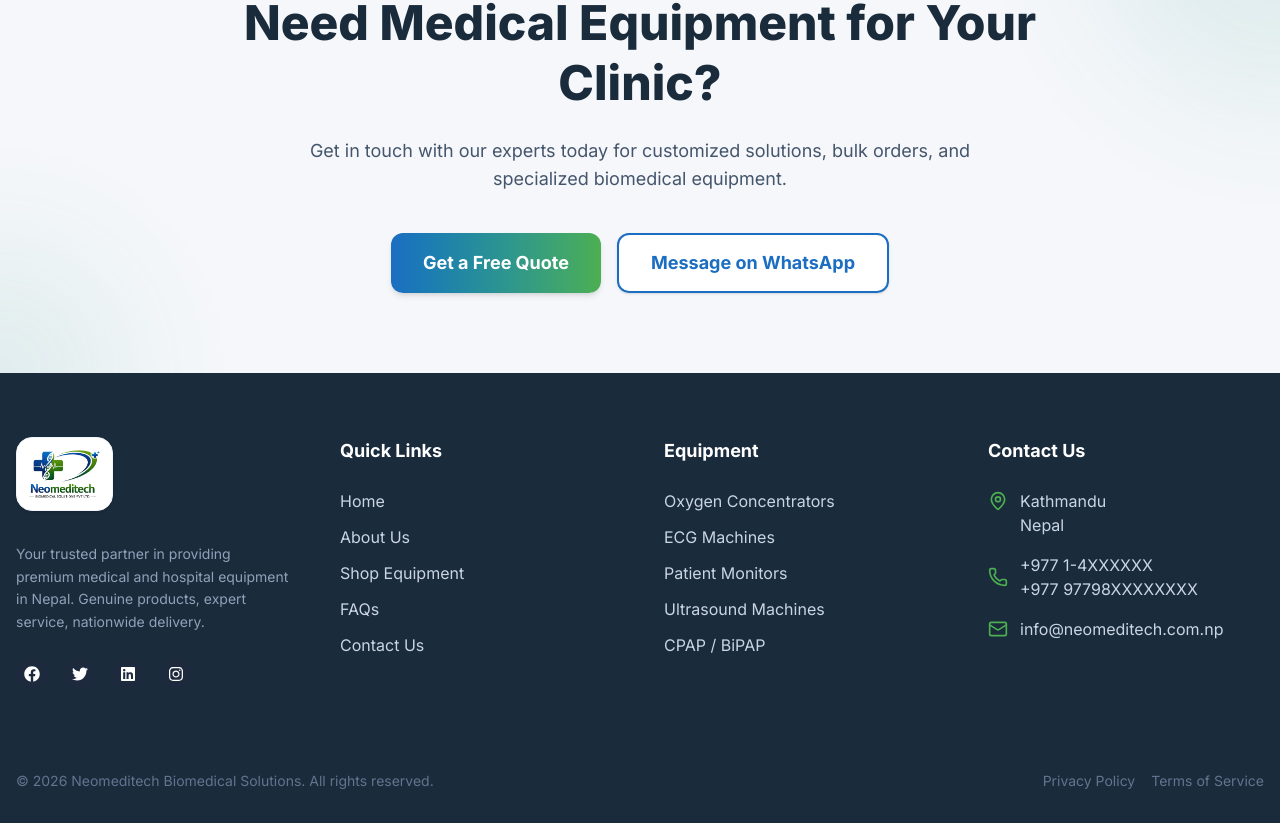
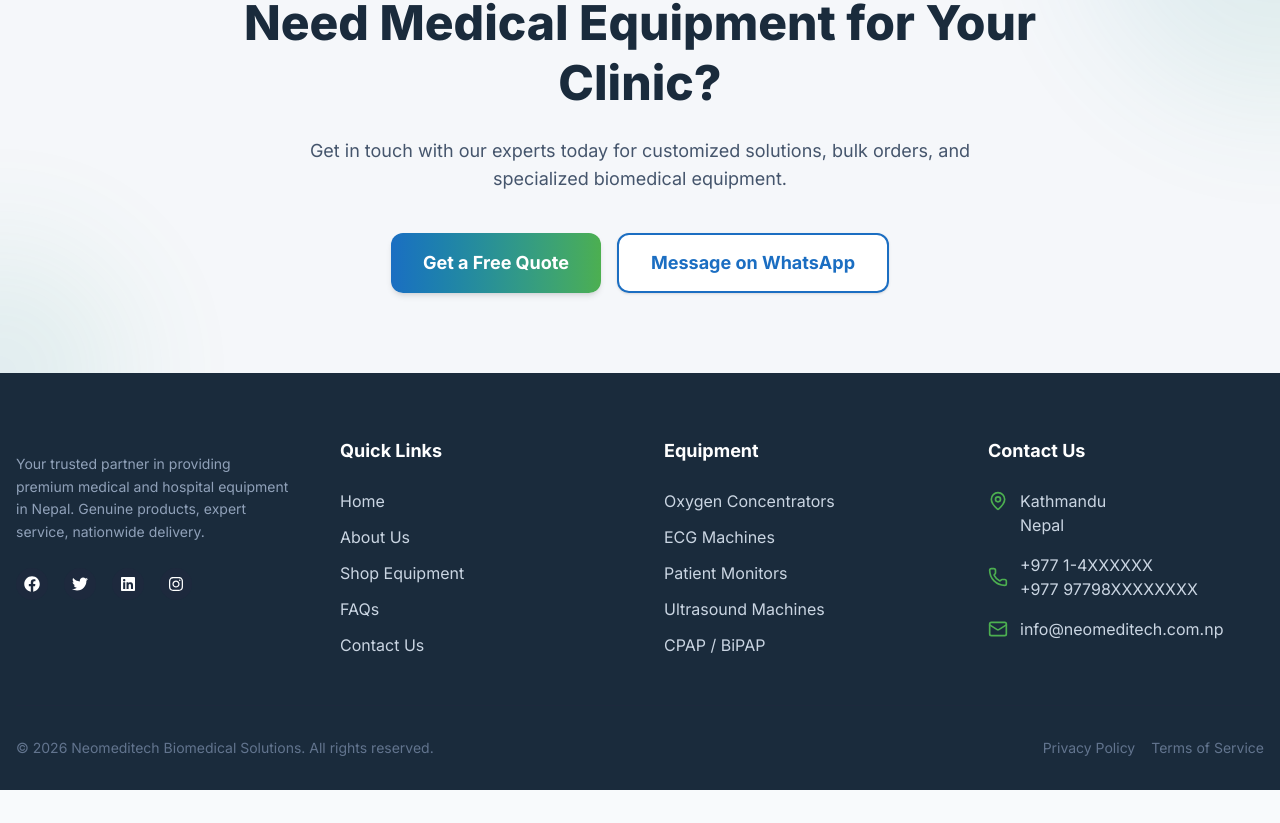
Before and after one commit to semshang/NEO-MED-WEBSITE, a Next.js app: page / in a window 1280 px wide. Shown: the part 2504-3327 px from the top of the page. After the commit the page ends 3294 px from the top, so only its background shows below. Built offline with nearby package versions, Linux system fonts and the light colour scheme.

Commit message:
Remove logo from footer

```diff
--- a/src/components/Footer.tsx
+++ b/src/components/Footer.tsx
@@ -2,7 +2,6 @@
 import { MapPin, Phone, Mail } from "lucide-react";
 import { FaFacebook, FaTwitter, FaLinkedin, FaInstagram } from "react-icons/fa";
 
-import Image from "next/image";
 import { SITE } from "@/config/site";
 
 export default function Footer() {
@@ -12,15 +11,7 @@
         <div className="grid grid-cols-1 md:grid-cols-4 gap-12 mb-12">
           {/* Brand & About */}
           <div className="space-y-4">
-            <Link href="/" className="inline-flex items-center bg-white p-3 rounded-2xl shadow-sm border border-slate-100 max-w-fit">
-              <Image
-                src="/logo.png"
-                alt="Neomeditech Logo"
-                width={200}
-                height={60}
-                className="h-12 w-auto object-contain"
-              />
-            </Link>
+
             <p className="text-sm text-slate-400 mt-4 leading-relaxed">
               Your trusted partner in providing premium medical and hospital equipment in Nepal. Genuine products, expert service, nationwide delivery.
             </p>
```
